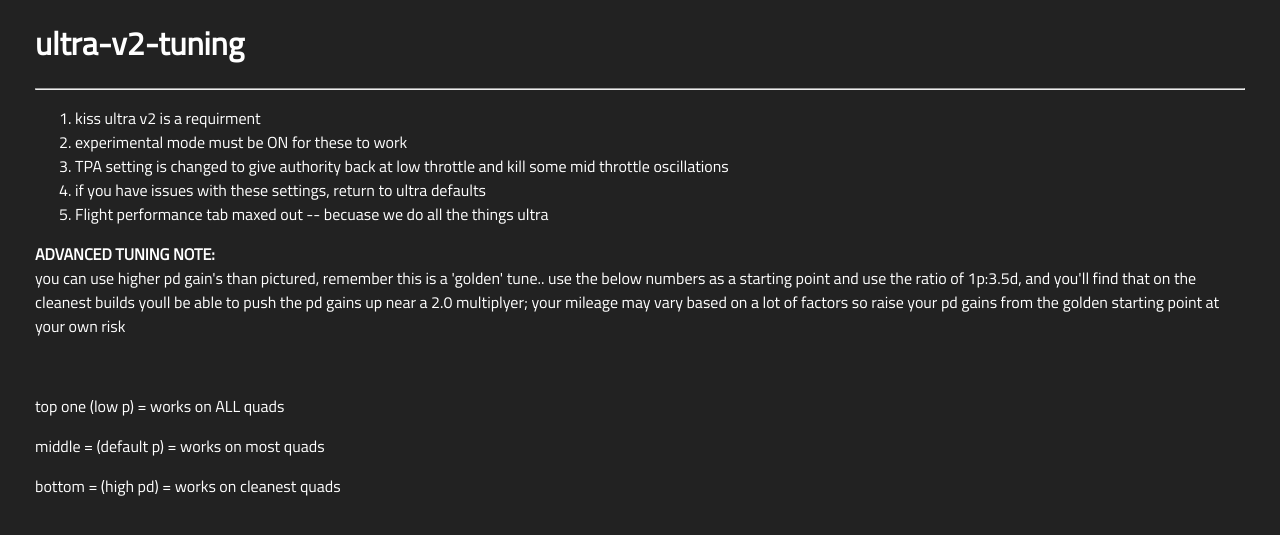
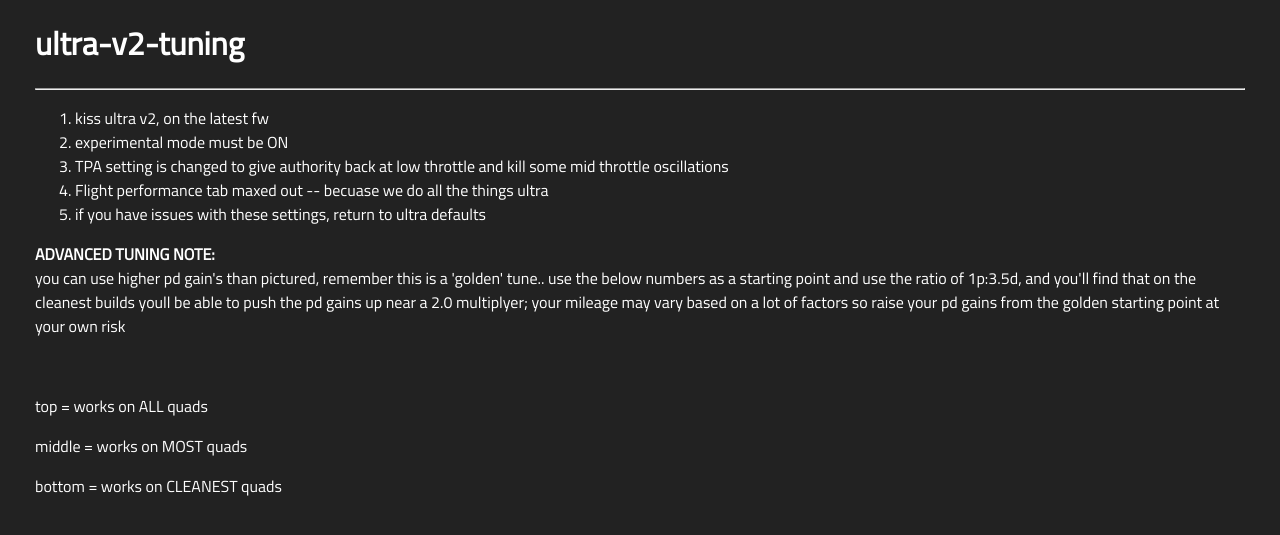
Before and after one commit to krunked-fpv/kiss-tuning, a plain HTML site: page index.html in a window 1280 px wide. Shown: the part 1470-2005 px from the top of the page. Drawn offline with Linux system fonts and the light colour scheme.

Commit message:
changed words

```diff
--- a/index.html
+++ b/index.html
@@ -36,20 +36,20 @@ so i uploaded them here for immdiate use!<br>
 <hr>
 
 <ol>
-    <li>kiss ultra v2 is a requirment</li>
-<li>experimental mode must be ON for these to work</li>
-<li>TPA setting is changed to give authority back at low throttle and kill some mid throttle oscillations</li>
-<li>if you have issues with these settings, return to ultra defaults</li>
-<li>Flight performance tab maxed out -- becuase we do all the things ultra</li>
+	<li>kiss ultra v2, on the latest fw</li>
+	<li>experimental mode must be ON</li>
+	<li>TPA setting is changed to give authority back at low throttle and kill some mid throttle oscillations</li>
+	<li>Flight performance tab maxed out -- becuase we do all the things ultra</li>
+	<li>if you have issues with these settings, return to ultra defaults</li>
 </ol>
 
 <p><b>ADVANCED TUNING NOTE:</b><br>
 
 you can use higher pd gain's than pictured, remember this is a 'golden' tune.. use the below numbers as a starting point and use the ratio of 1p:3.5d, and you'll find that on the cleanest builds youll be able to push the pd gains up near a 2.0 multiplyer;  your mileage may vary based on a lot of factors so raise your pd gains from the golden starting point at your own risk</p>
 <br>
-<p>top one (low p) = works on ALL quads</p>
-<p>middle = (default p) = works on most quads</p>
-<p>bottom = (high pd) = works on cleanest quads</p>
+<p>top    = works on ALL quads</p>
+<p>middle = works on MOST quads</p>
+<p>bottom = works on CLEANEST quads</p>
 <br>
 <img src="https://github.com/krunked-fpv/kiss-tuning/blob/main/golden_v2_1.jpg?raw=true" width="660" height="275"/><br>
 <img src="https://github.com/krunked-fpv/kiss-tuning/blob/main/golden_v2_2.jpg?raw=true" width="660" height="275"/><br>
```
